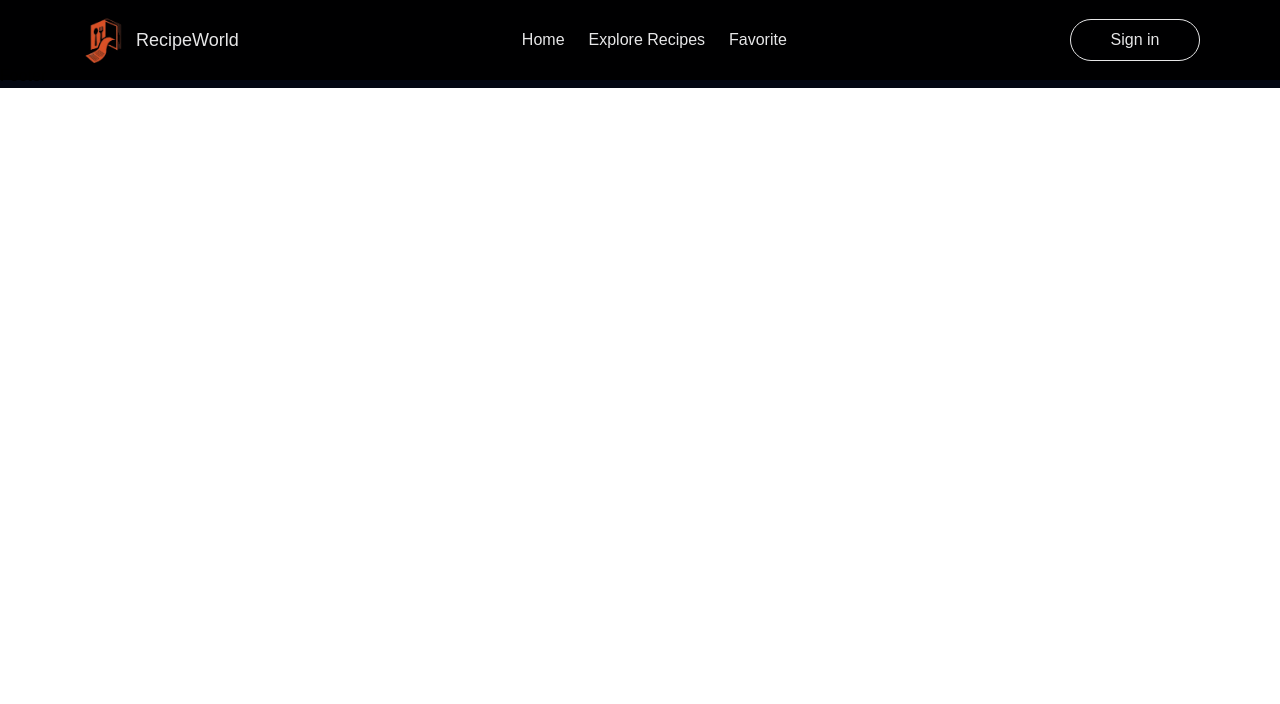
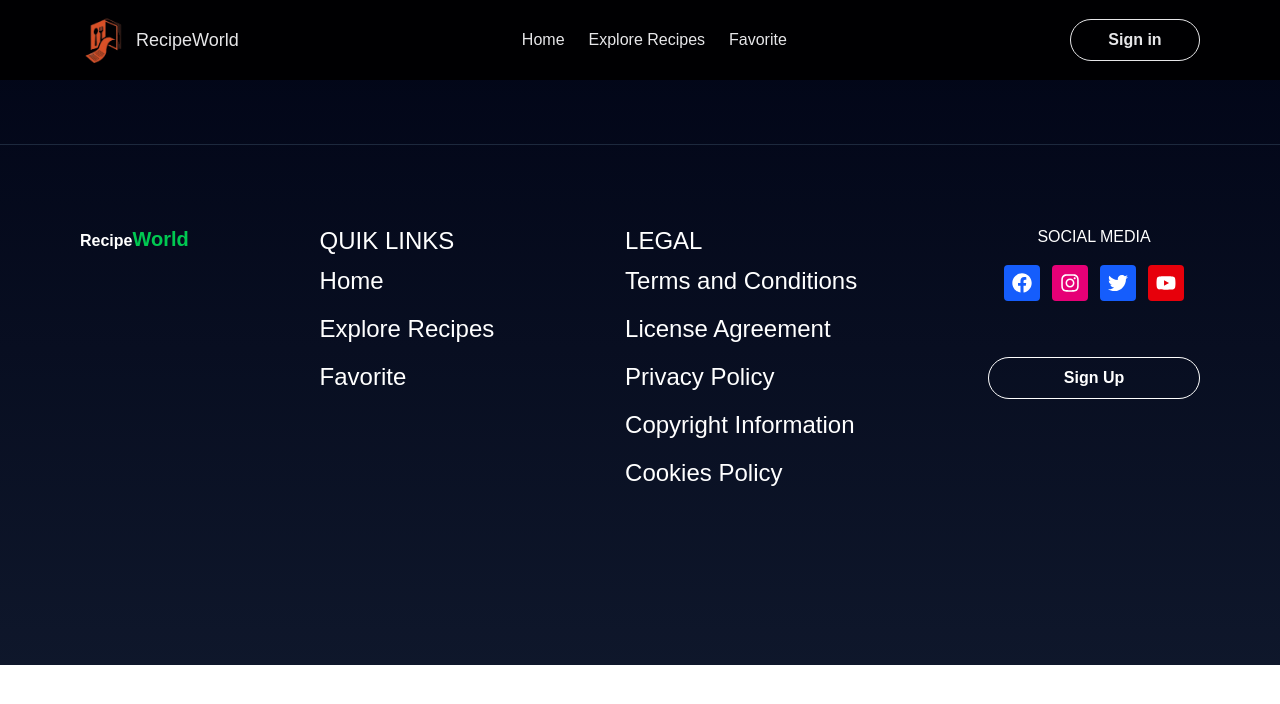
Before and after one commit to sayaliwagal/Recipe-Book-, a React (Vite) app: page /recipes/1 in a window 1280 px wide. Shown: the top 704 px of the page. Built offline with nearby package versions, Linux system fonts and the light colour scheme.

Commit message:
Add Footer And some styling improvment Completed

```diff
--- a/src/App.jsx
+++ b/src/App.jsx
@@ -6,7 +6,7 @@ import RecipeDetail from "./Pages/RecipeDetail.jsx";
 
 const App = () => {
   return (
-    <div className="bg-gray-950">
+    <div className="bg-slate-950">
       <Routes>
         <Route path="/" element={<Layout />}>
           <Route index element={<Home />} />
--- a/src/Components/Footer.jsx
+++ b/src/Components/Footer.jsx
@@ -1,10 +1,55 @@
 import React from 'react'
+import { FaFacebook, FaTwitter, FaInstagram, FaYoutube } from 'react-icons/fa'
+import { Link } from 'react-router-dom'
+import Button from './Button.jsx'
 
 const Footer = () => {
   return (
-    <div>
-      Footer
-    </div>
+    <footer className='text-white py-20 bg_gradient'>
+      <div className='container mx-auto px-20 lg:px-20 py-20 flex flex-col gap-10 md:flex-row justify-between border-t border-slate-800 '>
+        <div className="flex">
+          <p className="font-bold text-center">
+            Recipe<span className="text-green-500 text-xl">
+              World
+            </span>
+          </p>
+        </div>
+        <div className='text-2xl mb-2'>
+          <p>QUIK LINKS</p>
+          <div className="flex flex-col text-start mb-4 md:mb-0 text-2xl">
+            <Link to ={"/"} className='block md:inline-block py-2 hover:text-gray-500'>Home</Link>
+            <Link to ={"/recipes"} className='block md:inline-block py-2 hover:text-gray-500'>Explore Recipes</Link>
+            <Link to ={"/favorites"} className='block md:inline-block py-2 hover:text-gray-500'>Favorite</Link>
+          </div>
+        </div>
+        <div className='text-2xl mb-2'>
+          <p>LEGAL</p>
+          <div className="flex flex-col text-start mb-4 md:mb-0 text-2xl">
+            <Link to ={"/#"} className='block md:inline-block py-2 hover:text-gray-500'>Terms and Conditions</Link>
+            <Link to ={"/#"} className='block md:inline-block py-2 hover:text-gray-500'>License Agreement</Link>
+            <Link to ={"/#"} className='block md:inline-block py-2 hover:text-gray-500'>Privacy Policy</Link>
+            <Link to ={"/#"} className='block md:inline-block py-2 hover:text-gray-500'>Copyright Information</Link>
+            <Link to ={"/#"} className='block md:inline-block py-2 hover:text-gray-500'>Cookies Policy</Link>
+          </div>
+        </div>
+        <div className="flex flex-col text-center">
+          <p>SOCIAL MEDIA</p>
+          <div className="flex m-4 gap-3">
+            <Link to ={"/#"} className='bg-blue-600 p-2 rounded-sm text-white hover:text-gray-400 hover:scale-110 cursor-pointer'><FaFacebook size={20} /></Link>
+            <Link to ={"/#"} className='bg-pink-600 p-2 rounded-sm text-white hover:text-gray-400 hover:scale-110 cursor-pointer'><FaInstagram size={20} /></Link>
+            <Link to ={"/#"} className='bg-blue-600 p-2 rounded-sm text-white hover:text-gray-400 hover:scale-110 cursor-pointer'><FaTwitter size={20} /></Link>
+            <Link to ={"/#"} className='bg-red-600 p-2 rounded-sm text-white hover:text-gray-400 hover:scale-110 cursor-pointer'><FaYoutube size={20} /></Link>
+          </div>
+               <Button
+         title="Sign Up"
+         brnType="button"
+         containerStyle="mt-10 md:block bg-transparent border border-white text-white font-semibold hover:bg-white hover:text-black rounded-full min-w-[130px] cursor-pointer"
+        />
+        </div>
+
+      </div>
+
+    </footer>
   )
 }
 
--- a/src/Components/NavBar.jsx
+++ b/src/Components/NavBar.jsx
@@ -22,12 +22,12 @@ const NavBar = () => {
           />
           Recipe<span>World</span>
         </Link>
-        <ul className="hidden md:flex text-white gap-6">
+        <ul className="hidden md:flex text-white gap-6 cursor-pointer">
           <li>
             <NavLink to={"/"}>Home</NavLink>
           </li>
           <li>
-            <NavLink to={"/recipes/:id"}>Explore Recipes</NavLink>
+            <NavLink to={"/recipes"}>Explore Recipes</NavLink>
           </li>
           <li>
             <NavLink to={"/favorites"}> Favorite</NavLink>
@@ -35,7 +35,7 @@ const NavBar = () => {
         </ul>
         <Button
           title="Sign in"
-          containerStyle='hidden md:block bg-transparent border border-white text-white hover:bg-white hover:text-slate-700 rounded-full min-w-[130px]'
+          containerStyle='hidden md:block bg-transparent border border-white text-white font-semibold hover:bg-white hover:text-slate-700 rounded-full min-w-[130px] cursor-pointer'
         />
         <button
           className="block md:hidden text-white text-xl"
--- a/src/Pages/RecipeCard.jsx
+++ b/src/Pages/RecipeCard.jsx
@@ -9,15 +9,15 @@ const RecipeCard = (props) => {
     const { id, name, difficulty, cuisine,image, rating, mealType } = recipes;
 
   return (
-    <Link to={`/recipes/${id}`} className='w-full md:w-[250px]'>
+    <Link to={`/recipes/${id}`} className='w-full md:w-[200px]'>
 
-    <div className='bg-gradient shadow w-full rounded-lg'>
-        <img src={image} alt={name} className='rounded-lg h-[200px] md:h-[150px] w-full'/>
+    <div className='bg_gradient shadow w-full md:w-[250px] md:h-[300px] rounded-lg'>
+        <img src={image} alt={name} className='rounded-lg h-[400px] md:h-[150px] w-full object-cover'/>
         <div className="p-3">
           <p className="text-white font-semibold">
             {name}
           </p>
-          <div className="mt-2">
+          <div className="mt-2 flex flex-wrap">
             <span className="px-2 py-1 text-[12px] capitalize bg-[#0c452243] shadow-xl rounded-full mr-3 text-green-500">
               {cuisine}
             </span>
--- a/src/Pages/Recipes.jsx
+++ b/src/Pages/Recipes.jsx
@@ -61,7 +61,7 @@ const Recipes = () => {
       </div>
       {filterRecipes?.length > 0 ? (
         <>
-          <div className="w-full flex flex-wrap gap-10 px-0 lg:px-10 py-10 mx-auto">
+          <div className="w-full flex flex-wrap items-center justify-center md:gap-18 px-0 lg:px-8 py-8">
             {filterRecipes?.map((item, index) => {
               return (<RecipeCard recipes={item} key={index} />
               )
```
